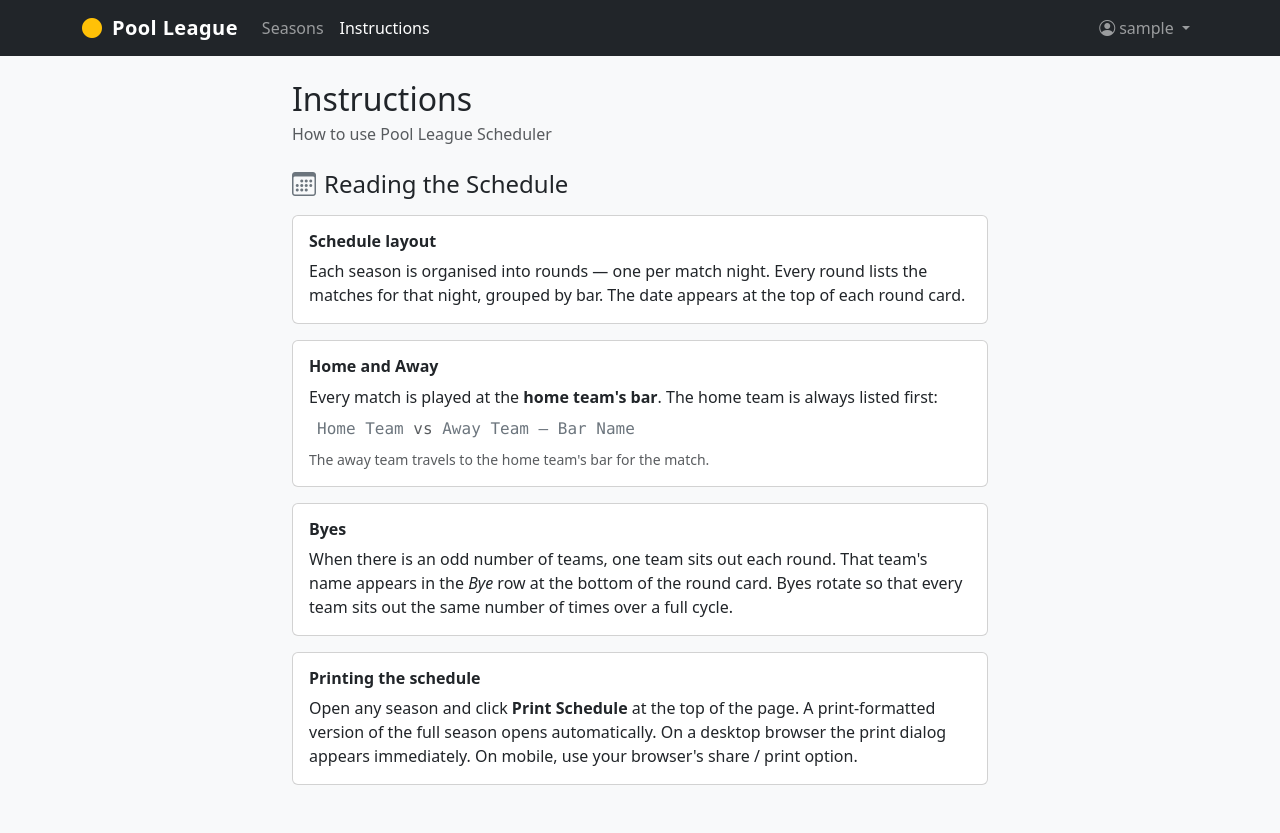
After one commit to SomeClown/pool-league-scheduler, a Flask app: page /instructions in a window 1280 px wide. The commit adds this page. Run offline with Flask 3, Linux system fonts and the light colour scheme; the visitor is signed in with stand-in values (Sample User, id 1).

Commit message:
Add instructions page with navbar link

```diff
--- a/app/main/routes.py
+++ b/app/main/routes.py
@@ -265,6 +265,12 @@ def season_archive(season_id):
 # Admin
 # ---------------------------------------------------------------------------
 
+@bp.route('/instructions')
+@login_required
+def instructions():
+    return render_template('main/instructions.html')
+
+
 @bp.route('/admin')
 @login_required
 @admin_required
--- a/app/templates/base.html
+++ b/app/templates/base.html
@@ -36,6 +36,10 @@
              href="{{ url_for('main.admin') }}">Admin</a>
         </li>
         {% endif %}
+        <li class="nav-item">
+          <a class="nav-link {% if request.endpoint == 'main.instructions' %}active{% endif %}"
+             href="{{ url_for('main.instructions') }}">Instructions</a>
+        </li>
       </ul>
       <ul class="navbar-nav">
         <li class="nav-item dropdown">
--- /dev/null
+++ b/app/templates/main/instructions.html
@@ -0,0 +1,121 @@
+{% extends 'base.html' %}
+{% block title %}Instructions — Pool League{% endblock %}
+
+{% block content %}
+<div class="row justify-content-center">
+  <div class="col-lg-9">
+
+    <h2 class="mb-1">Instructions</h2>
+    <p class="text-muted mb-4">How to use Pool League Scheduler</p>
+
+    <!-- Viewer section -->
+    <h4 class="mb-3"><i class="bi bi-calendar3 me-2 text-secondary"></i>Reading the Schedule</h4>
+
+    <div class="card mb-3">
+      <div class="card-body">
+        <h6 class="fw-semibold">Schedule layout</h6>
+        <p class="mb-0">Each season is organised into rounds — one per match night. Every round lists the matches for that night, grouped by bar. The date appears at the top of each round card.</p>
+      </div>
+    </div>
+
+    <div class="card mb-3">
+      <div class="card-body">
+        <h6 class="fw-semibold">Home and Away</h6>
+        <p class="mb-2">Every match is played at the <strong>home team's bar</strong>. The home team is always listed first:</p>
+        <p class="mb-0 font-monospace text-secondary ps-2">Home Team <span class="text-muted">vs</span> Away Team — Bar Name</p>
+        <p class="mt-2 mb-0 text-muted small">The away team travels to the home team's bar for the match.</p>
+      </div>
+    </div>
+
+    <div class="card mb-3">
+      <div class="card-body">
+        <h6 class="fw-semibold">Byes</h6>
+        <p class="mb-0">When there is an odd number of teams, one team sits out each round. That team's name appears in the <em>Bye</em> row at the bottom of the round card. Byes rotate so that every team sits out the same number of times over a full cycle.</p>
+      </div>
+    </div>
+
+    <div class="card mb-4">
+      <div class="card-body">
+        <h6 class="fw-semibold">Printing the schedule</h6>
+        <p class="mb-0">Open any season and click <strong>Print Schedule</strong> at the top of the page. A print-formatted version of the full season opens automatically. On a desktop browser the print dialog appears immediately. On mobile, use your browser's share / print option.</p>
+      </div>
+    </div>
+
+    {% if current_user.is_admin %}
+    <hr class="my-4">
+
+    <!-- Admin section -->
+    <h4 class="mb-3"><i class="bi bi-gear me-2 text-secondary"></i>Admin Guide</h4>
+
+    <div class="card mb-3">
+      <div class="card-body">
+        <h6 class="fw-semibold">Setup order</h6>
+        <p class="mb-2">Configure things in this order before creating a season:</p>
+        <ol class="mb-0">
+          <li class="mb-1"><strong>Bars</strong> — add each venue that hosts matches, and set its permanent table count.</li>
+          <li class="mb-1"><strong>Teams</strong> — add each team and assign it a home bar.</li>
+          <li><strong>Season</strong> — once bars and teams exist, create a season and select which teams participate.</li>
+        </ol>
+      </div>
+    </div>
+
+    <div class="card mb-3">
+      <div class="card-body">
+        <h6 class="fw-semibold">Season length</h6>
+        <p class="mb-2">When creating a season you can define its length two ways:</p>
+        <ul class="mb-2">
+          <li><strong>End Date</strong> — pick a calendar date; the number of match nights is calculated automatically.</li>
+          <li><strong>Number of Weeks</strong> — enter a count; the end date is calculated automatically.</li>
+        </ul>
+        <p class="mb-0 text-muted small">Both fields stay in sync. The <em>match nights</em> preview below them shows how many rounds will be generated after excluding any blackout dates.</p>
+      </div>
+    </div>
+
+    <div class="card mb-3">
+      <div class="card-body">
+        <h6 class="fw-semibold">Per-season table caps</h6>
+        <p class="mb-2">Each bar has a permanent table count set in the Admin panel. When creating a season you can optionally reduce the number of tables in use at any bar that has more than one table — for example, if only 2 of 3 tables are available for league play this season.</p>
+        <p class="mb-0 text-muted small">The cap only applies to the season being created; the bar's permanent count is not changed.</p>
+      </div>
+    </div>
+
+    <div class="card mb-3">
+      <div class="card-body">
+        <h6 class="fw-semibold">Blackout dates</h6>
+        <p class="mb-0">Dates entered as blackouts are skipped entirely when the schedule is generated. Rounds are not lost — they shift forward so the full number of match nights is preserved.</p>
+      </div>
+    </div>
+
+    <div class="card mb-3">
+      <div class="card-body">
+        <h6 class="fw-semibold">Regenerate</h6>
+        <p class="mb-0">The <strong>Regenerate</strong> button re-runs the scheduling algorithm with a fresh random seed. All season configuration — teams, dates, blackouts, and table caps — is preserved; only the match assignments change. Use this if you want a different arrangement of home/away assignments or round order.</p>
+      </div>
+    </div>
+
+    <div class="card mb-3">
+      <div class="card-body">
+        <h6 class="fw-semibold">Home / Away alternation across cycles</h6>
+        <p class="mb-0">If a season runs long enough that the same two teams meet more than once, the algorithm flips their home/away assignment each time they meet. The team that was home in cycle 1 will be away in cycle 2, and so on.</p>
+      </div>
+    </div>
+
+    <div class="card mb-4">
+      <div class="card-body">
+        <h6 class="fw-semibold">Bar coverage goal</h6>
+        <p class="mb-2">The scheduler tries to ensure that every bar has at least one of its home teams playing on each match night.</p>
+        <p class="mb-0 text-muted small">This goal has one unavoidable exception: if a bar has only one team and that team receives a bye in a given round, the bar will have no match that night. This is a mathematical consequence of odd team counts, not a scheduling defect.</p>
+      </div>
+    </div>
+
+    <div class="card mb-4">
+      <div class="card-body">
+        <h6 class="fw-semibold">Archiving seasons</h6>
+        <p class="mb-0">Archiving a season removes it from the active list but preserves the full schedule permanently. Archived seasons can still be viewed and printed. They cannot be regenerated.</p>
+      </div>
+    </div>
+    {% endif %}
+
+  </div>
+</div>
+{% endblock %}
```
